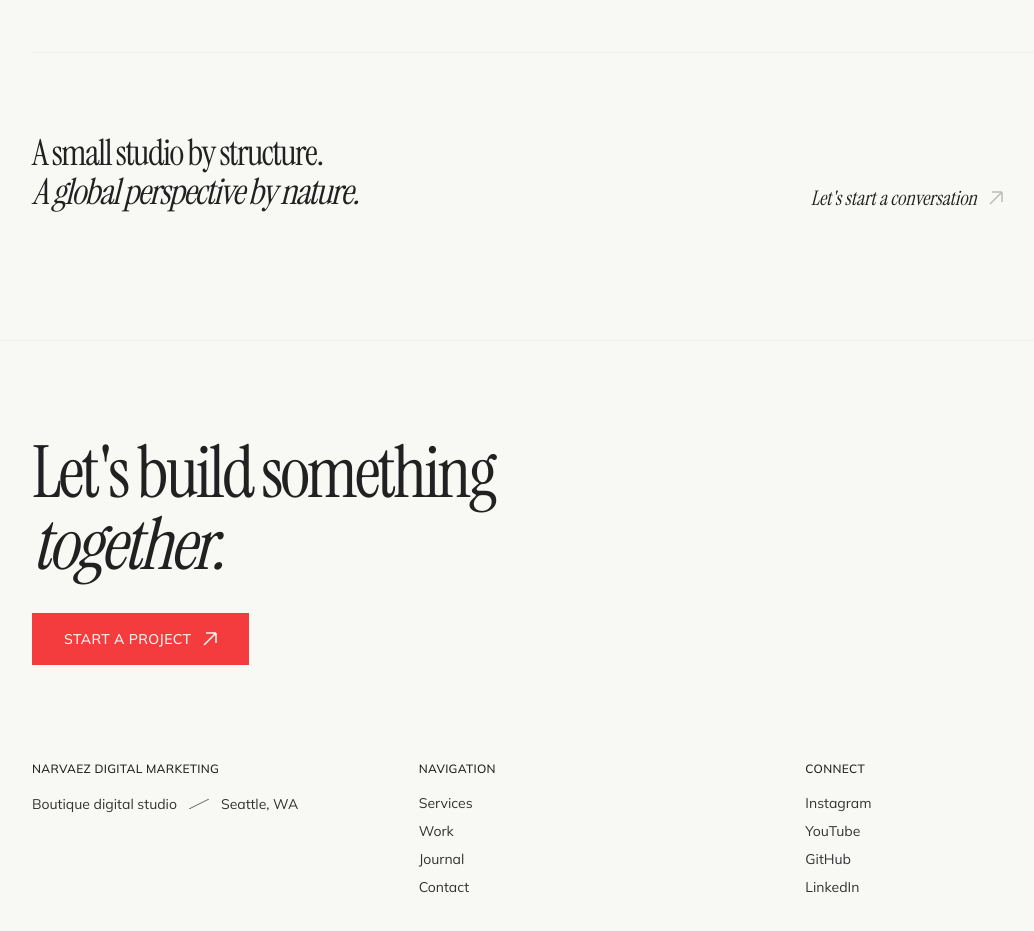
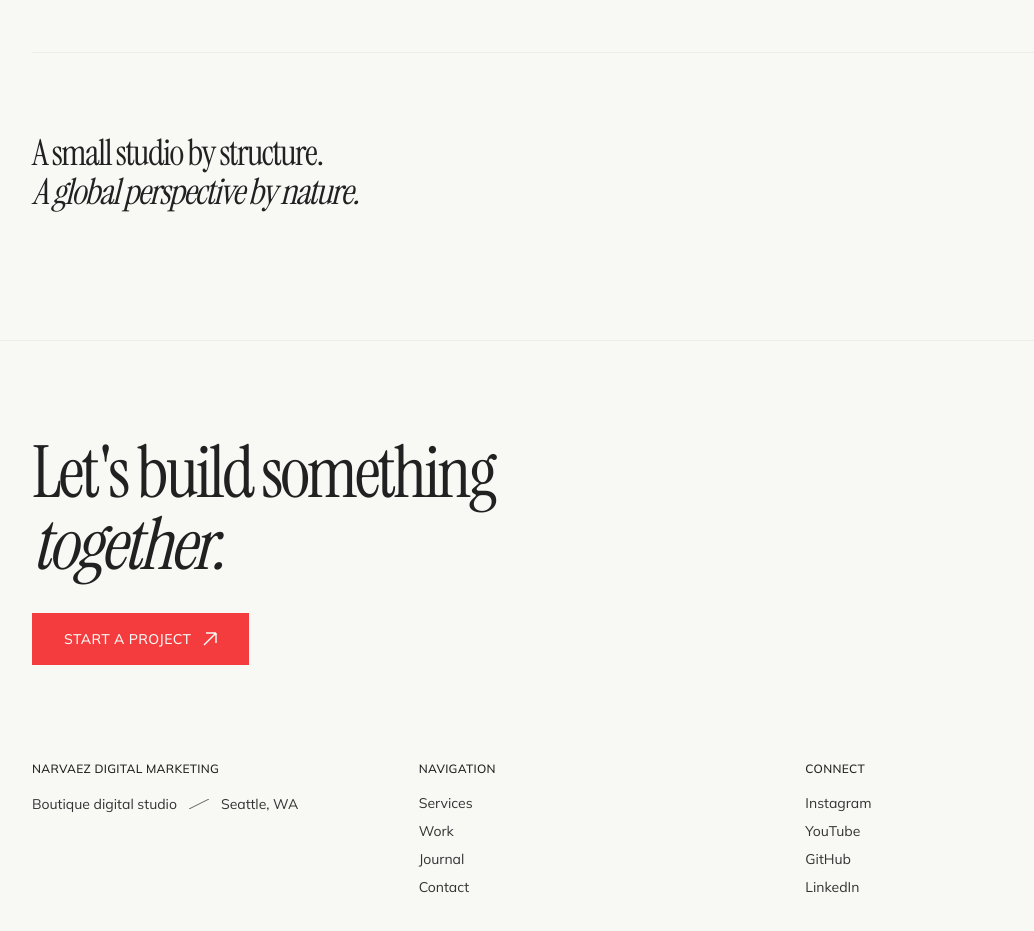
Before and after one commit to narvaezcarloscom/web-narvaez-carlos, a Next.js app: page /en/about in a window 1280 px wide. Shown: the part 2800-3731 px from the top of the page, without its empty margins (48-1082 px from the left). Built offline with nearby package versions, Linux system fonts and the light colour scheme.

Commit message:
fix: remove duplicate CTA from About page closing
Let the manifesto close the page — Footer CTA handles conversion.

Co-Authored-By: Claude Opus 4.6 (1M context) <noreply@anthropic.com>

```diff
--- a/src/app/[lang]/about/page.tsx
+++ b/src/app/[lang]/about/page.tsx
@@ -312,27 +312,6 @@ export default async function AboutPage({
                   </span>
                 </p>
               </div>
-              <div className="md:col-span-4 md:col-start-9 flex items-end">
-                <Link
-                  href={`${prefix}/contact`}
-                  className="group inline-flex items-center gap-3 text-charcoal hover:text-narvaez-red transition-colors duration-300"
-                >
-                  <span className="font-serif text-lg md:text-xl italic">
-                    {isEn
-                      ? "Let's start a conversation"
-                      : "Iniciemos una conversación"}
-                  </span>
-                  <svg
-                    width="14"
-                    height="14"
-                    viewBox="0 0 14 14"
-                    fill="none"
-                    className="text-graphite/30 group-hover:text-narvaez-red transform group-hover:translate-x-1 group-hover:-translate-y-1 transition-all duration-300"
-                  >
-                    <path d="M1 13L13 1M13 1H3M13 1V11" stroke="currentColor" strokeWidth="1.5" />
-                  </svg>
-                </Link>
-              </div>
             </div>
           </div>
         </Container>
```
